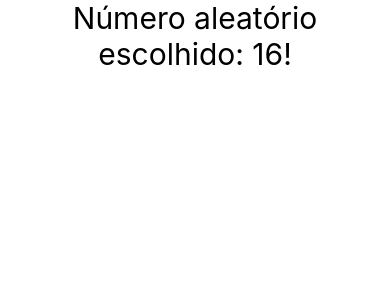
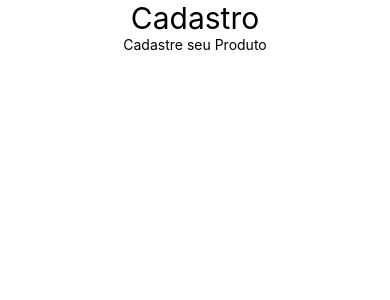
Before and after one commit to rafaelnmelo/reactNativeExercicios, a React Native app: screen / in a window 390 px wide. Shown: the top 300 px of the page. Built offline with nearby package versions, Linux system fonts and the light colour scheme.

Commit message:
Multiplo retorno com Fragment

```diff
--- a/src/App.js
+++ b/src/App.js
@@ -4,12 +4,14 @@ import { SafeAreaView, StyleSheet } from "react-native"
 // import Primeiro from './components/Primeiro'
 // import Default, { Comp1,Comp2 } from './components/Multi'
 // import MinMax from './components/MinMax'
-import Aleatorio from './components/Aleatorio'
+// import Aleatorio from './components/Aleatorio'
+import Titulo from './components/Titulo'
 
 export default () => (
     <SafeAreaView style={style.App}>
-        <Aleatorio min={10} max={25}/>
-        {/* <MinMax min={3} max={20}/>
+        <Titulo principal="Cadastro" secundario="Cadastre seu Produto"/>
+        {/* <Aleatorio min={10} max={25}/>
+        <MinMax min={3} max={20}/>
         <MinMax min={1} max={4}/>
         <Default />
         <Comp1 />
--- /dev/null
+++ b/src/components/Titulo.js
@@ -0,0 +1,29 @@
+import React, { Fragment } from 'react'
+import { SafeAreaView, Text } from 'react-native'
+import Estilo from './estilo'
+
+export default props => (
+    //Retornando dentro de View
+    // <SafeAreaView>
+    //     <Text style={Estilo.fonteGrande}>
+    //         {props.principal}
+    //     </Text>
+    //     <Text>{props.secundario}</Text>
+    // </SafeAreaView>
+
+    //Retornando multiplos elementos por fragments
+    // <Fragment>
+    //     <Text style={Estilo.fonteGrande}>
+    //         {props.principal}
+    //     </Text>
+    //     <Text>{props.secundario}</Text>
+    // </Fragment>
+
+    //Tags vazias (fragment implicito)
+    <>
+        <Text style={Estilo.fonteGrande}>
+            {props.principal}
+        </Text>
+        <Text>{props.secundario}</Text>
+    </>
+)
```
